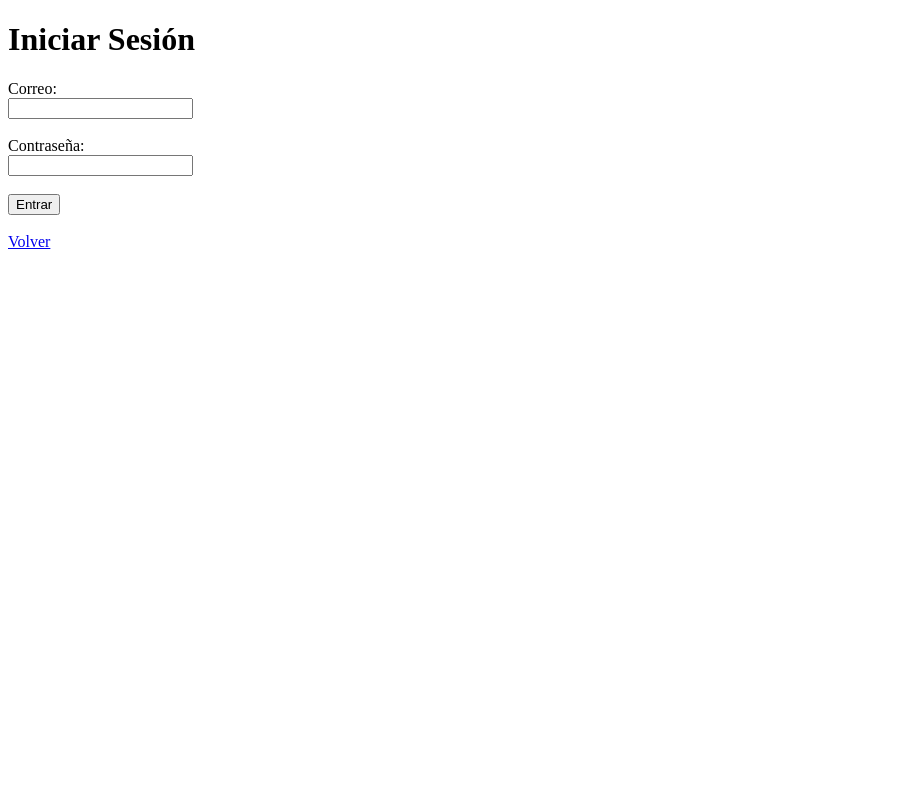
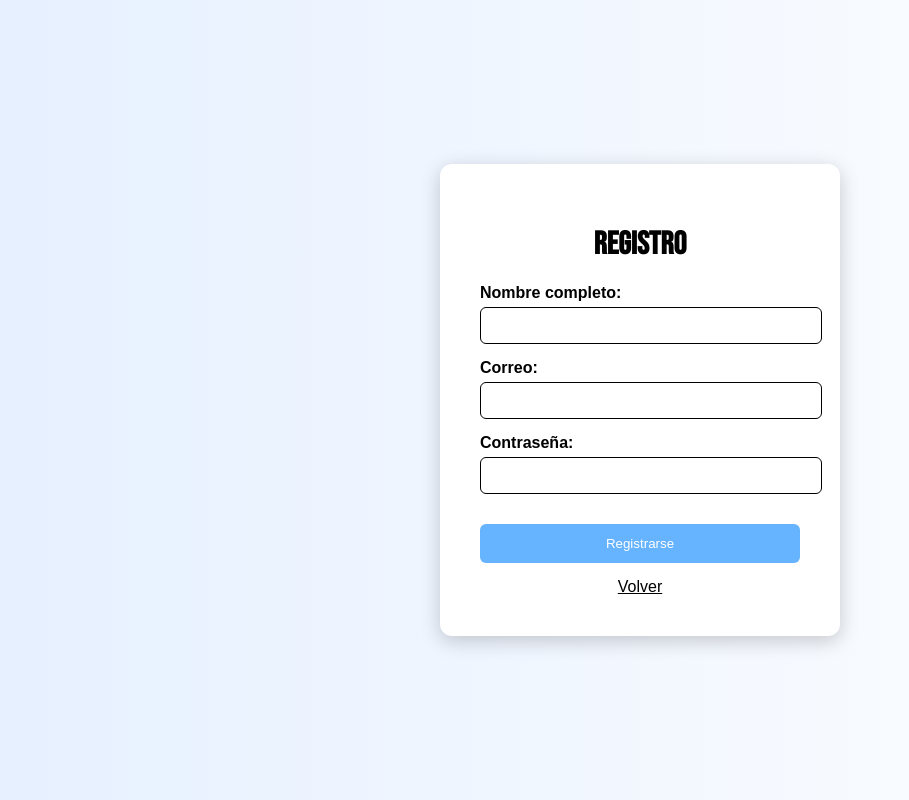
Before and after one commit to qbytestudio-lab/NavegacionQbyte, a plain HTML site: page HTML/Registro.html in a window 1280 px wide. Shown: the whole page, without its empty margins (0-909 px from the left). Drawn offline with Linux system fonts and the light colour scheme.

Commit message:
ultimo commit

```diff
--- /dev/null
+++ b/Docente/css/docente.css
@@ -0,0 +1,98 @@
+@import url('https://fonts.googleapis.com/css2?family=Bebas+Neue&display=swap');
+
+body {
+    font-family: Arial, sans-serif;
+    background: linear-gradient(to right, #e6f0ff, #ffffff);
+    margin: 0;
+    padding: 0;
+}
+
+/* Contenedor principal */
+.container {
+    width: 70%;
+    margin: 40px auto;
+    background-color: #ffffff;
+    padding: 30px;
+    border-radius: 12px;
+    box-shadow: 0 5px 15px rgba(0,0,0,0.2);
+}
+
+/* Título */
+h1 {
+    text-align: center;
+    color: #000;
+    margin-bottom: 30px;
+}
+
+/* Grid tipo formulario */
+.form-grid {
+    display: grid;
+    grid-template-columns: 1fr 1fr;
+    gap: 20px;
+}
+
+/* Labels */
+label {
+    font-weight: bold;
+    color: #000;
+}
+
+/* Inputs */
+input, select {
+    width: 100%;
+    padding: 10px;
+    border: 1px solid #000;
+    border-radius: 6px;
+    transition: 0.3s;
+}
+
+/* Efecto focus */
+input:focus, select:focus {
+    border: 1px solid #66b3ff;
+    box-shadow: 0 0 5px #66b3ff;
+    outline: none;
+}
+
+/* Botones */
+.buttons {
+    margin-top: 20px;
+    text-align: center;
+}
+
+button {
+    background-color: #66b3ff;
+    color: white;
+    border: none;
+    padding: 10px 20px;
+    margin: 5px;
+    border-radius: 6px;
+    cursor: pointer;
+    transition: 0.3s;
+}
+
+button:hover {
+    background-color: #3399ff;
+}
+
+/* Tabla */
+.table-container {
+    margin-top: 30px;
+}
+
+table {
+    width: 100%;
+    border-collapse: collapse;
+}
+
+th {
+    background-color: #66b3ff;
+    color: white;
+    padding: 10px;
+}
+
+td {
+    border: 1px solid #000;
+    padding: 10px;
+    text-align: center;
+    background-color: #ffffff;
+}
--- /dev/null
+++ b/Docente/css/ingreso.css
@@ -0,0 +1,69 @@
+@import url('https://fonts.googleapis.com/css2?family=Bebas+Neue&display=swap');
+
+body {
+    font-family: Arial, sans-serif;
+    background: linear-gradient(to right, #e6f0ff, #ffffff);
+    margin: 0;
+
+    display: flex;
+    justify-content: center;
+    align-items: center;
+    height: 100vh;
+}
+
+/* Caja centrada */
+.container {
+    background: white;
+    padding: 40px;
+    border-radius: 12px;
+    box-shadow: 0 5px 20px rgba(0,0,0,0.2);
+    width: 300px;
+    text-align: center;
+}
+
+/* Título */
+h1 {
+    font-family: 'Bebas Neue', sans-serif;
+    margin-bottom: 20px;
+}
+
+/* Inputs */
+.input-group {
+    text-align: left;
+    margin-bottom: 15px;
+}
+
+label {
+    font-weight: bold;
+}
+
+input {
+    width: 100%;
+    padding: 10px;
+    margin-top: 5px;
+    border-radius: 6px;
+    border: 1px solid black;
+}
+
+/* Botón */
+button {
+    width: 100%;
+    padding: 12px;
+    margin-top: 15px;
+    background-color: #66b3ff;
+    color: white;
+    border: none;
+    border-radius: 6px;
+    cursor: pointer;
+}
+
+button:hover {
+    background-color: #3399ff;
+}
+
+/* Link */
+a {
+    display: block;
+    margin-top: 15px;
+    color: black;
+}
--- /dev/null
+++ b/Docente/css/inicio.css
@@ -0,0 +1,55 @@
+@import url('https://fonts.googleapis.com/css2?family=Bebas+Neue&display=swap');
+
+body {
+    font-family: Arial, sans-serif;
+    background: linear-gradient(to right, #e6f0ff, #ffffff);
+    margin: 0;
+    padding: 0;
+
+    /* Centrado total */
+    display: flex;
+    justify-content: center;
+    align-items: center;
+    height: 100vh;
+}
+
+/* Caja principal */
+.container {
+    background-color: #0879e218;
+    padding: 40px;
+    border-radius: 12px;
+    box-shadow: 0 5px 20px rgba(0, 0, 0, 0.2);
+    text-align: center;
+    width: 350px;
+}
+
+/* Título */
+h1 {
+    font-family: 'Bebas Neue',sans-serif;
+    color: #000;
+    margin-bottom: 20px;
+}
+
+/* Texto */
+p {
+    color: #333;
+    margin-bottom: 25px;
+}
+
+/* Botones */
+button {
+    width: 100%;
+    padding: 12px;
+    margin: 8px 0;
+    border: none;
+    border-radius: 6px;
+    background-color: #66b3ff;
+    color: white;
+    font-size: 16px;
+    cursor: pointer;
+    transition: 0.3s;
+}
+
+button:hover {
+    background-color: #3399ff;
+}
--- /dev/null
+++ b/Docente/css/principal.css
@@ -0,0 +1,72 @@
+@import url('https://fonts.googleapis.com/css2?family=Bebas+Neue&display=swap');
+
+body {
+    margin: 0;
+    font-family: Arial, sans-serif;
+    background: linear-gradient(to right, #e6f0ff, #ffffff);
+}
+
+/* 🔷 HEADER */
+header {
+    background-color: black;
+    color: white;
+    padding: 15px;
+    text-align: center;
+    font-family: 'Bebas Neue', sans-serif;
+    font-size: 28px;
+}
+
+/* 🔹 CONTENEDOR PRINCIPAL */
+.container {
+    display: flex;
+    justify-content: center;
+    align-items: center;
+    height: 80vh;
+}
+
+/* 🔳 TARJETAS (Docente / Estudiante) */
+.card {
+    background: white;
+    border-radius: 12px;
+    padding: 30px;
+    margin: 20px;
+    width: 220px;
+    text-align: center;
+    box-shadow: 0 5px 15px rgba(0,0,0,0.2);
+    transition: transform 0.3s;
+}
+
+.card:hover {
+    transform: scale(1.05);
+}
+
+/* 📝 TÍTULOS */
+.card h2 {
+    font-family: 'Bebas Neue', sans-serif;
+    margin-bottom: 20px;
+}
+
+/* 🔘 BOTONES */
+.card a {
+    display: inline-block;
+    padding: 10px 20px;
+    background-color: #66b3ff;
+    color: white;
+    text-decoration: none;
+    border-radius: 6px;
+}
+
+.card a:hover {
+    background-color: #3399ff;
+}
+
+/* 🔻 FOOTER */
+footer {
+    background-color: black;
+    color: white;
+    text-align: center;
+    padding: 10px;
+    position: fixed;
+    bottom: 0;
+    width: 100%;
+}
--- /dev/null
+++ b/Docente/css/registro.css
@@ -0,0 +1,69 @@
+@import url('https://fonts.googleapis.com/css2?family=Bebas+Neue&display=swap');
+
+body {
+    font-family: Arial, sans-serif;
+    background: linear-gradient(to right, #e6f0ff, #ffffff);
+    margin: 0;
+
+    display: flex;
+    justify-content: center;
+    align-items: center;
+    height: 100vh;
+}
+
+/* Caja centrada */
+.container {
+    background: white;
+    padding: 40px;
+    border-radius: 12px;
+    box-shadow: 0 5px 20px rgba(0,0,0,0.2);
+    width: 320px;
+    text-align: center;
+}
+
+/* Título */
+h1 {
+    font-family: 'Bebas Neue', sans-serif;
+    margin-bottom: 20px;
+}
+
+/* Inputs organizados */
+.input-group {
+    text-align: left;
+    margin-bottom: 15px;
+}
+
+label {
+    font-weight: bold;
+}
+
+input {
+    width: 100%;
+    padding: 10px;
+    margin-top: 5px;
+    border-radius: 6px;
+    border: 1px solid black;
+}
+
+/* Botón */
+button {
+    width: 100%;
+    padding: 12px;
+    margin-top: 15px;
+    background-color: #66b3ff;
+    color: white;
+    border: none;
+    border-radius: 6px;
+    cursor: pointer;
+}
+
+button:hover {
+    background-color: #3399ff;
+}
+
+/* Link */
+a {
+    display: block;
+    margin-top: 15px;
+    color: black;
+}
--- /dev/null
+++ b/Docente/docente.html
@@ -0,0 +1,54 @@
+<!DOCTYPE html>
+<html lang="es">
+
+<head>
+    <meta charset="UTF-8">
+    <title>Docente</title>
+    <link rel="stylesheet" href="../Docente/css/docente.css">
+</head>
+
+<body>
+
+    <h1>Panel Docente</h1>
+
+  <div class="container">
+    <h1>Panel Docente</h1>
+
+    <form class="form-grid">
+
+        <div>
+            <label>ID Docente:</label>
+            <input type="text">
+        </div>
+
+        <div>
+            <label>Nombre:</label>
+            <input type="text">
+        </div>
+
+        <div>
+            <label>Especialidad:</label>
+            <input type="text">
+        </div>
+
+        <div>
+            <label>Correo:</label>
+            <input type="email">
+        </div>
+
+    </form>
+
+    <div class="buttons">
+        <button type="submit">Guardar</button>
+        <button>Cancelar</button>
+    </div>
+
+    <br>
+
+    <a href="../Menu.html/Principal.html">
+        <button>Volver</button>
+    </a>
+</div>
+</body>
+
+</html>
--- a/HTML/Registro.html
+++ b/HTML/Registro.html
@@ -1,21 +1,41 @@
-<!DOCTYPE html><html lang="es">
+<!DOCTYPE html>
+<html lang="es">
+
 <head>
     <meta charset="UTF-8">
-    <title>Login</title>
+    <title>Registrarse</title>
+    <link rel="stylesheet" href="../Docente/css/registro.css">
 </head>
+
 <body>
-    <h1>Iniciar Sesión</h1><form action="principal.html">
-    <label>Correo:</label><br>
-    <input type="email" required><br><br>
 
-    <label>Contraseña:</label><br>
-    <input type="password" required><br><br>
+    <div class="container">
+        <h1>REGISTRO</h1>
 
-    <button type="submit">Entrar</button>
-</form>
+        <form>
 
-<br>
-<a href="../index.html">Volver</a>
+            <div class="input-group">
+                <label>Nombre completo:</label>
+                <input type="text">
+            </div>
+
+            <div class="input-group">
+                <label>Correo:</label>
+                <input type="email">
+            </div>
+
+            <div class="input-group">
+                <label>Contraseña:</label>
+                <input type="password">
+            </div>
+
+            <button type="submit">Registrarse</button>
+
+        </form>
+
+        <a href="../index.html">Volver</a>
+    </div>
 
 </body>
+
 </html>
```
Also changed, not shown: HTML/Ingreso.html (+20 -12 lines), Menu.html/Principal.html (+22 -4 lines), index.html (+16 -7 lines), Docente/nose.html (deleted).
